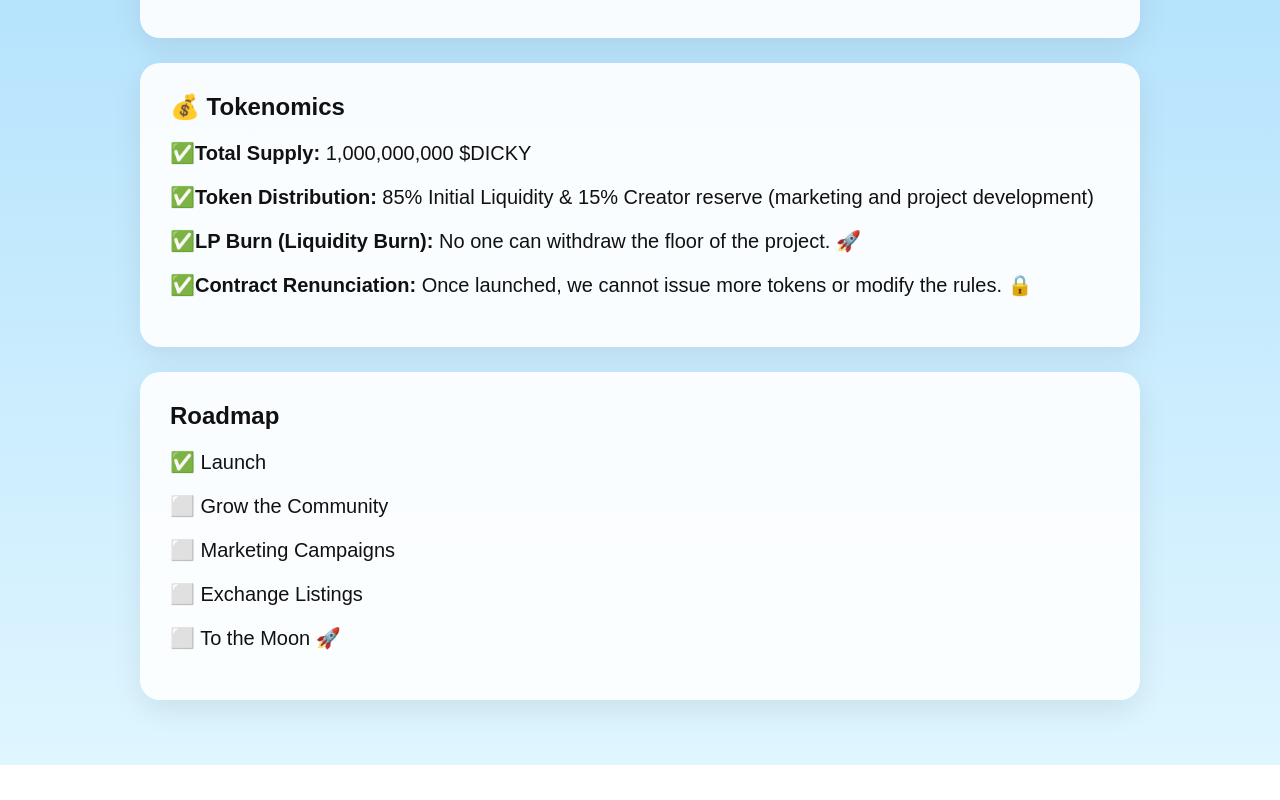
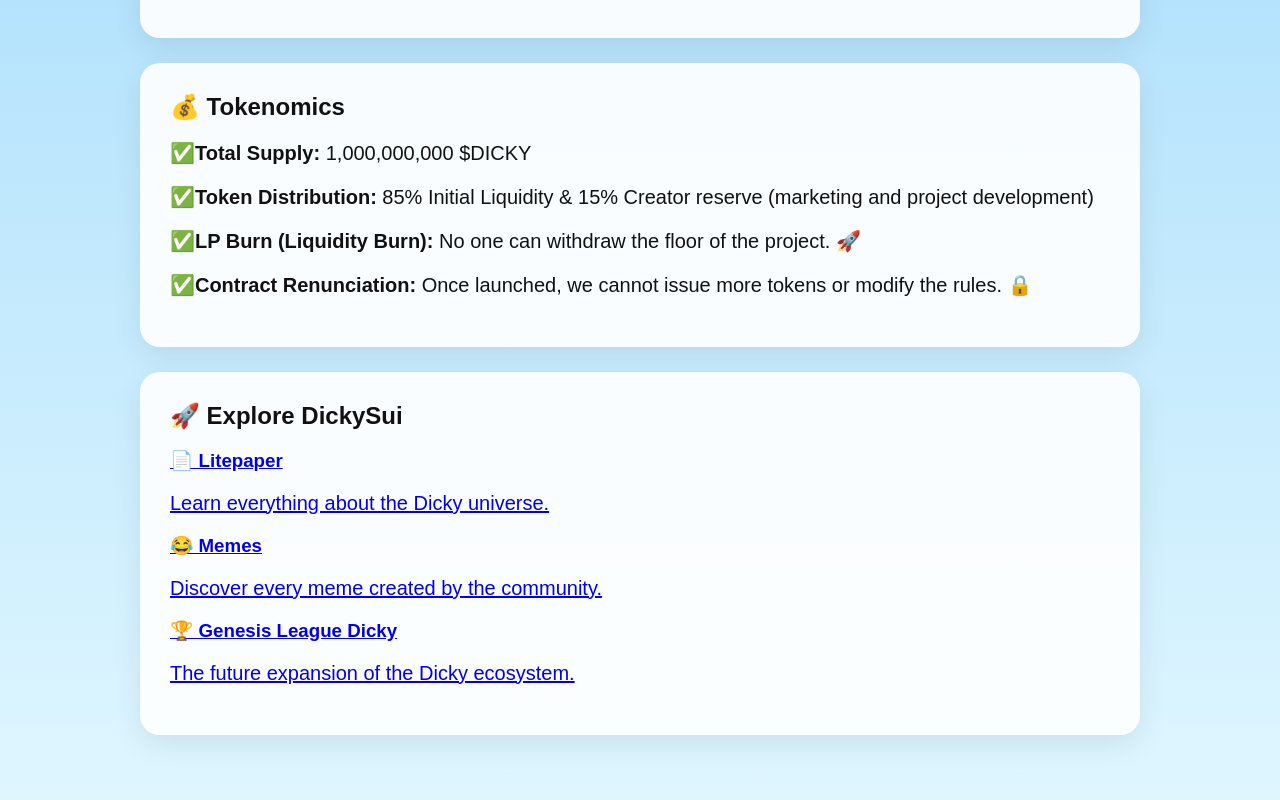
Before and after one commit to DickySui/DickySui, a Next.js app: page / in a window 1280 px wide. Shown: the part 871-1671 px from the top of the page. Before the commit the page ends 1636 px from the top, so only its background shows below. Built offline with nearby package versions, Linux system fonts and the light colour scheme.

Commit message:
Update page.js

```diff
--- a/app/page.js
+++ b/app/page.js
@@ -72,14 +72,27 @@ export default function Home() {
 </section>
 
       <section>
-        <h2>Roadmap</h2>
+  <h2>🚀 Explore DickySui</h2>
 
-        <p>✅ Launch</p>
-        <p>⬜ Grow the Community</p>
-        <p>⬜ Marketing Campaigns</p>
-        <p>⬜ Exchange Listings</p>
-        <p>⬜ To the Moon 🚀</p>
-      </section>
+  <div className="cards">
+
+    <a href="#" className="card">
+      <h3>📄 Litepaper</h3>
+      <p>Learn everything about the Dicky universe.</p>
+    </a>
+
+    <a href="#" className="card">
+      <h3>😂 Memes</h3>
+      <p>Discover every meme created by the community.</p>
+    </a>
+
+    <a href="#" className="card">
+      <h3>🏆 Genesis League Dicky</h3>
+      <p>The future expansion of the Dicky ecosystem.</p>
+    </a>
+
+  </div>
+</section>
     </main>
   );
 }
```
